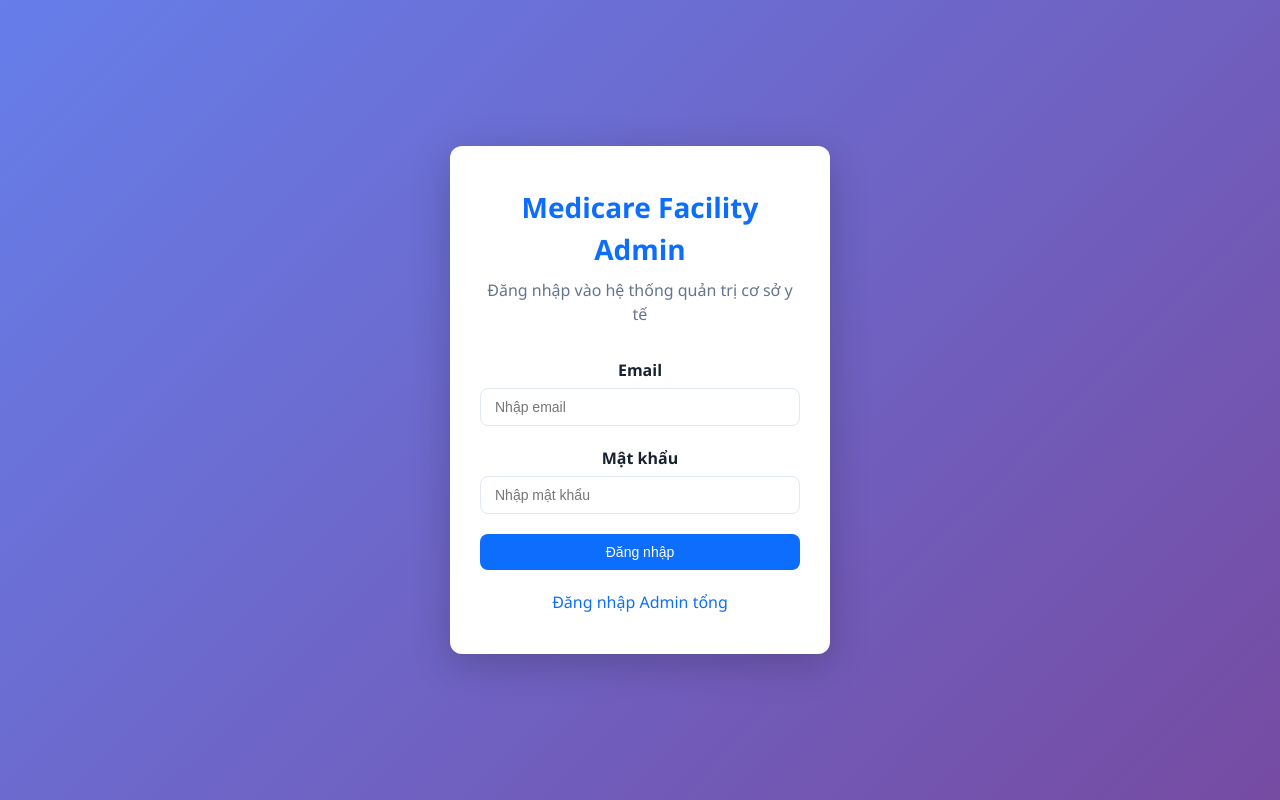
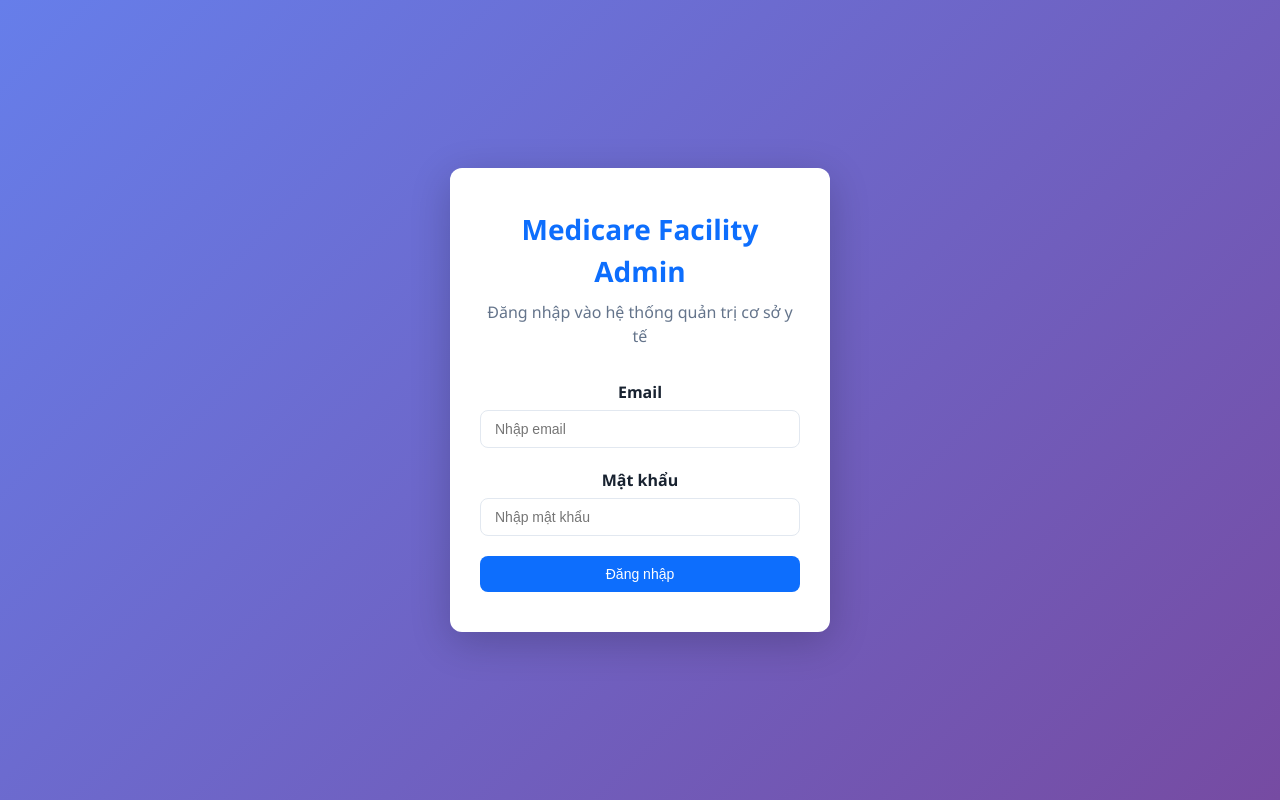
Before and after one commit to thnguyen3074/web, a PHP site: page /facility-admin/facility-admin-login.php in a window 1280 px wide. Run offline with PHP 8.4, Linux system fonts and the light colour scheme.

Commit message:
sửa lỗi

```diff
--- a/facility-admin/facility-admin-login.php
+++ b/facility-admin/facility-admin-login.php
@@ -53,10 +53,6 @@ $error = isset($_GET['error']) ? $_GET['error'] : '';
                 </div>
                 <button type="submit" class="btn-admin-primary">Đăng nhập</button>
             </form>
-
-            <div style="margin-top: 20px; text-align: center;">
-                <a href="../admin/admin-login.php" style="color: #0d6efd; text-decoration: none;">Đăng nhập Admin tổng</a>
-            </div>
         </div>
     </div>
 </body>
```
